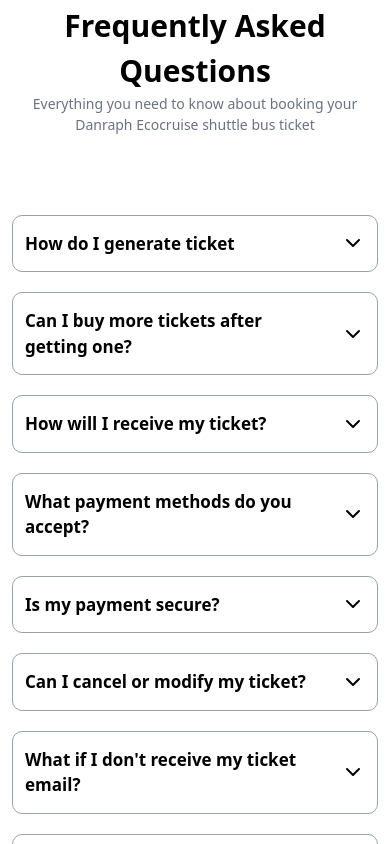
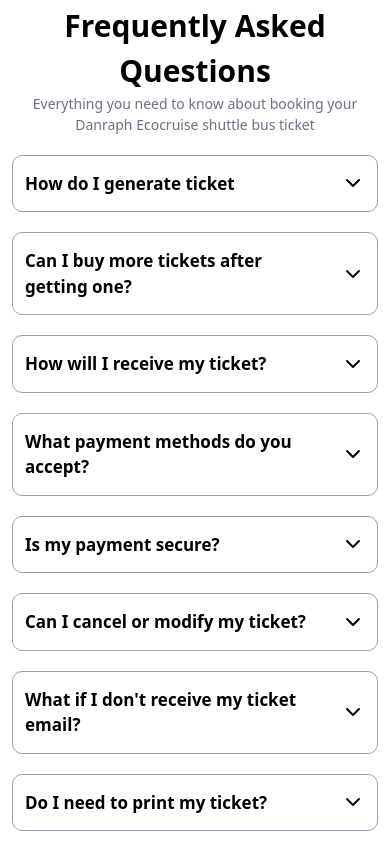
Before and after one commit to Danraph-Technologies/user-tickets, a React (Vite) app: page / in a window 390 px wide. Shown: the part 3120-3964 px from the top of the page. Built offline with nearby package versions, Linux system fonts and the light colour scheme.

Commit message:
style: adjust FAQ section padding for better responsiveness
- Modify the padding of the FAQ section to improve appearance on different screen sizes
- Add responsive padding class to enhance user experience on smaller devices

```diff
--- a/src/pages/home.tsx
+++ b/src/pages/home.tsx
@@ -328,7 +328,7 @@
             shuttle bus ticket
           </p>
 
-          <div className="py-20 flex flex-col gap-5 ">
+          <div className="sm:py-20 py-5 flex flex-col gap-5 ">
             {faqs.map((item, i) => {
               const open = openIndex === i;
               return (
```
